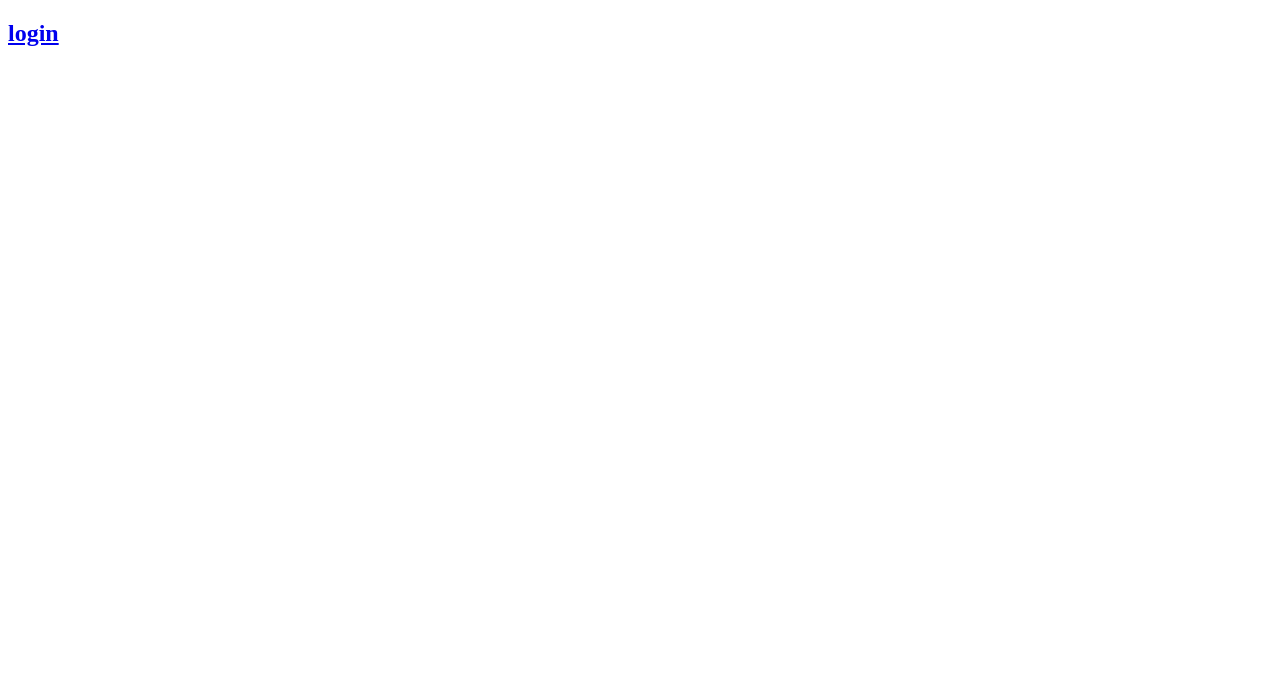
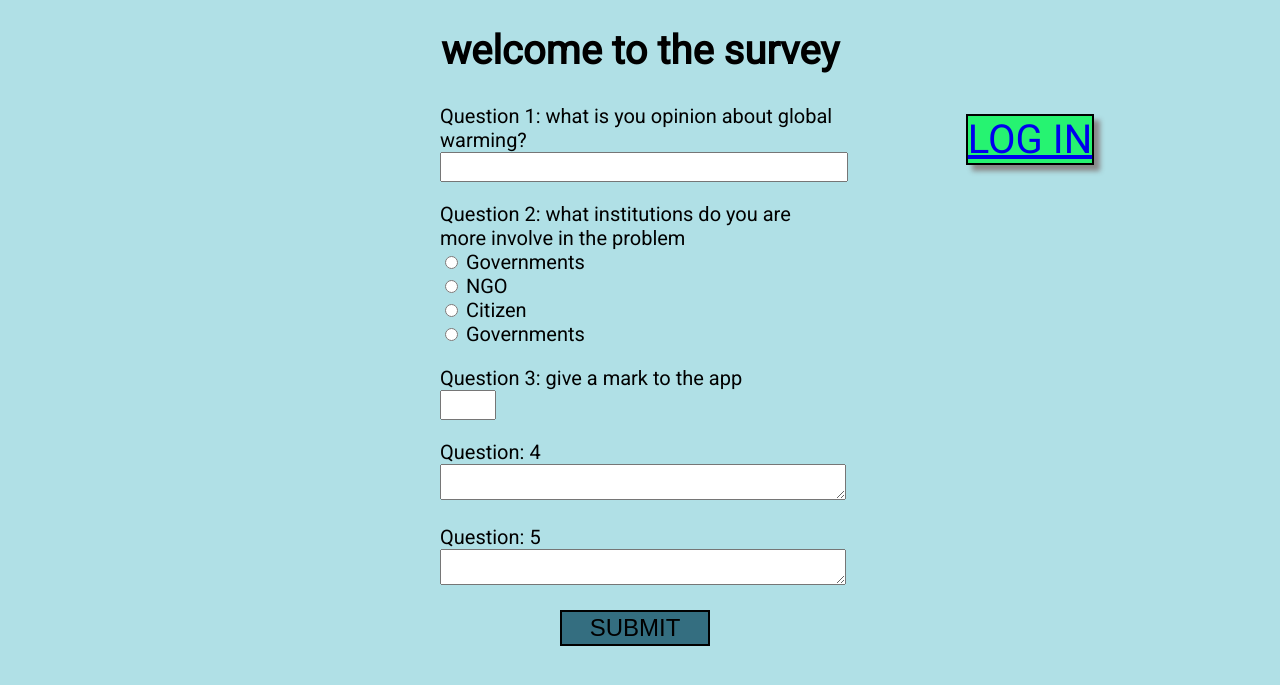
Before and after one commit to yannick-kouakam/phpsurvey, a PHP site: page / in a window 1280 px wide. Before the commit the part shown is almost empty. Shown: the top 685 px of the page. Run offline with PHP 8.4, Linux system fonts and the light colour scheme.

Commit message:
second  comit

```diff
--- a/index.html
+++ b/index.html
@@ -1,11 +1,98 @@
 <!DOCTYPE html>
 <html lang="en">
 <head>
+
+    <link href='http://fonts.googleapis.com/css?family=Roboto' rel='stylesheet' type='text/css'>
+    <style media="screen">
+        body {
+            font-family: 'Roboto', sans-serif;
+            font-size: 20px;
+        }
+        #login {
+            position: absolute;
+            right: 150px;
+            top: 110px;
+            width: 200px;
+            text-align: center;
+        }
+        #login a {
+            text-transform: uppercase;
+            font-size: 40px;
+            line-height: 60px;
+            min-height: 60px;
+            border: 2px solid black;
+            box-shadow: 6px 6px 5px #888888;
+            width: 100%;
+            min-height: 100%;
+            background-color: #26f371;
+        }
+        #post {
+            width: 400px;
+            min-height: 500px;
+            margin: 30px auto;
+            text-align: left;
+        }
+        input[type="text"], input[type="number"], textarea {
+            width: 100%;
+            min-height: 24px;
+            resize: vertical;
+        }
+        input[type="number"] {
+            width: auto;
+        }
+        input[type="submit"] {
+            width: 150px;
+            line-height: 30px;
+            min-height: 30px;
+            font-size: 24px;
+            background-color: #346e80;
+            border: 2px solid black;
+            text-transform: uppercase;
+            position:relative;
+            top:50%;
+            left:30%;
+
+        }
+    </style>
     <meta charset="UTF-8">
     <title>Title</title>
+</head>
+<body style="background-color:powderblue;">
+<h1 align="center"> welcome to the survey </h1>
+<form id="post" method="post" action="../PhpFiles/SurveyCheck.php">
 
-</head>
-<body>
- <h2><a href="Html/Login.html"> login </a></h2>
+    <p>
+        Question 1: what is you opinion about global warming?</br>
+        <input type="text" name="question1" value="" size="50" height="50" required>
+    </p>
+
+    <p>
+        Question 2: what institutions do you are more involve in the problem</br>
+        <input type="radio" required name="question2" value="Government"> Governments </br>
+        <input type="radio" required name="question2" value="NGO"> NGO </br>
+        <input type="radio" required name="question2" value="Citizen"> Citizen </br>
+        <input type="radio" required name="question2" value="other"> Governments </br>
+    </p>
+
+    <p>
+        Question 3: give a mark to the app</br>
+        <input type="number" name="question3" min="1" max="10" step="1" pattern="\d+" required>
+    </p>
+
+    <p>
+        Question: 4 </br>
+        <textarea name="question4" required  maxlength="1000"></textarea>
+    </p>
+    <p>
+        Question: 5 </br>
+        <textarea name="question5" required  maxlength="1000"></textarea>
+    </p>
+
+    <p style="align: center;">
+        <input type="submit" value="Submit" name="submit">
+    </p>
+
+</form>
+<div id="login"><a href="Login.html"> log in</a> </div>
 </body>
 </html>
```
Also changed, not shown: PhpFiles/SurveyCheck.php (line endings or trailing spaces).
